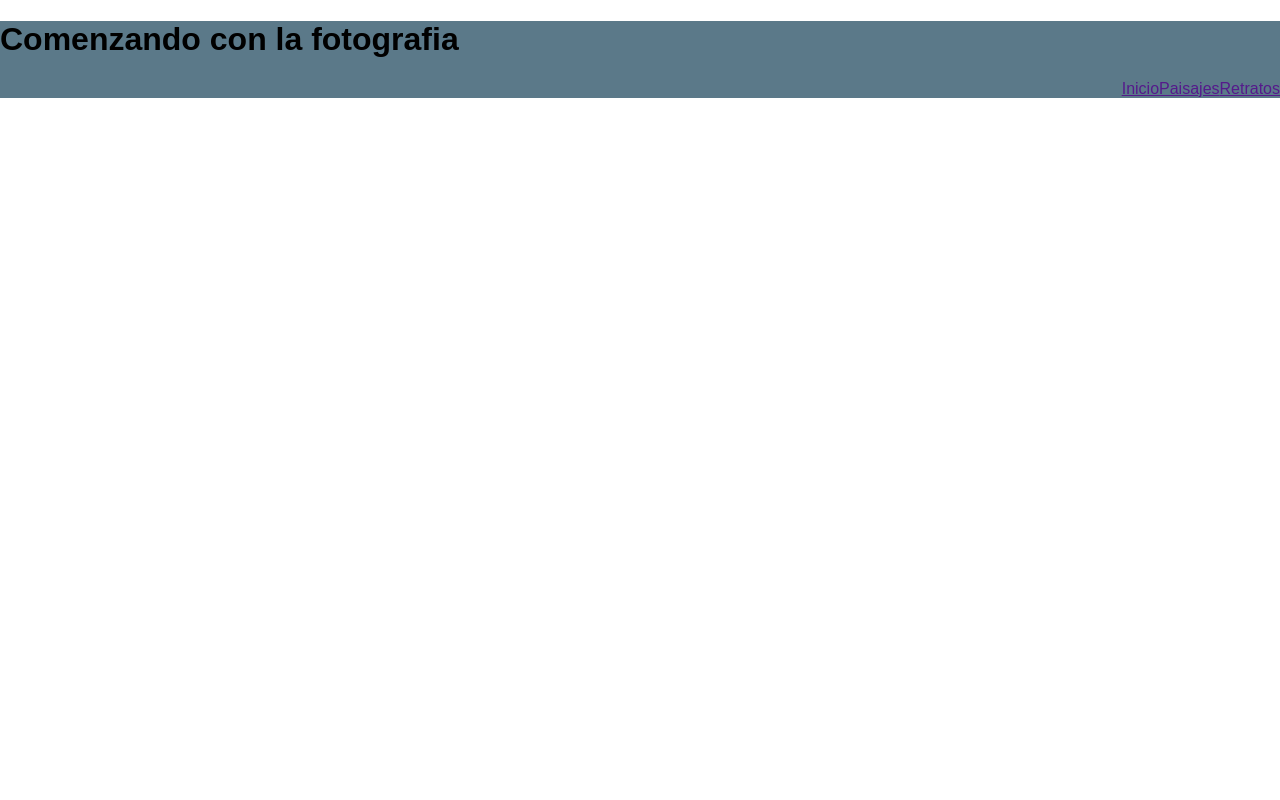
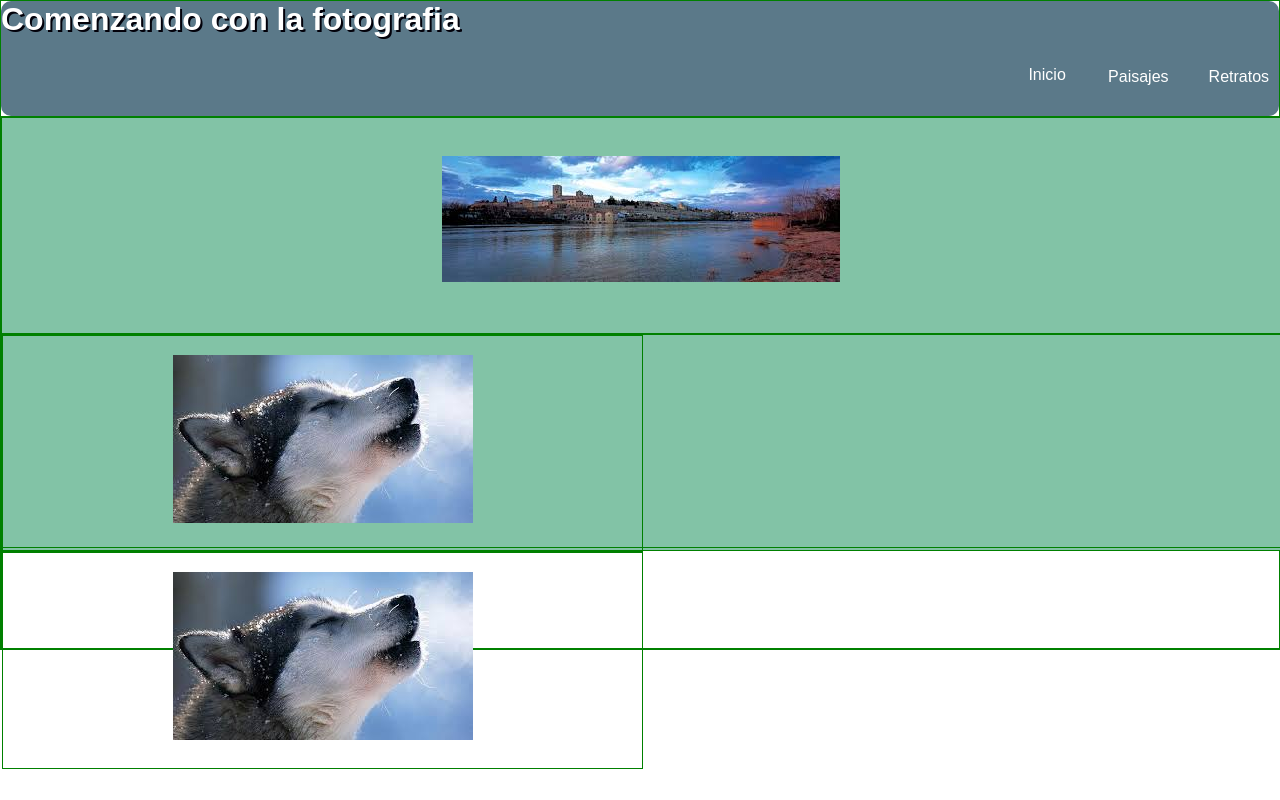
Before and after one commit to DiegoAmadoll/Comenzando-con-la-fotografia, a plain HTML site: page index.html in a window 1280 px wide. Drawn offline with Linux system fonts and the light colour scheme.

Commit message:
magenes del centro

```diff
--- a/css/fotografia.css
+++ b/css/fotografia.css
@@ -1,13 +1,19 @@
+
+
+
 body{
+	height: 80%;
 	margin: 0;
-	padding: 0;
 	font-family: sans-serif;
+	border: solid 1px green;
 }
+
 
 /*cabecera*/
 header{
 	width:100%;
 	background: #5b7989;
+	border-radius: 10px;
 
 }
 /*navegacion*/
@@ -17,10 +23,20 @@ header{
 }
 header label {
 	display:none;
-	width: 30px;
-	height: 30px;
-	padding:10;
+	width: 20px;
+	height: 20px;
+	padding:10px;
 	border-right: 1px solid green;
+
+}
+/*textotitulo*/
+h1{
+	margin: 0px;
+	padding: 0px;
+	text-align: left;
+	color: white;
+	text-shadow: 2px 2px #02010a;
+
 }
 header label:hover{
 	cursor: pointer;
@@ -36,23 +52,70 @@ header label:hover{
 
 }
 
-
-
 .menu ul :hover{
-	background: (0,0,0,0.3);
-}
-
-}
-.menu ul li a {
-
-	color:white;
-	text-decoration: none;
-	display:block;
-	padding: 15px 20px;
-
+	background:rgba(0,0,0,0.3);
 }
 
 
+.menu  li a {
+	display:block;
+	margin: 10%;
+	padding:  20px;
+	text-decoration: none;
+	color:white;
+}
+/*centro*/
+.central{
+	width: 100%;
+	height: 430px;
+	border-top: 1px solid green;
+}
+
+/*imagen centro*/
+.imagen{
+	width: 100%;
+	height: 50%;
+	background:  #82c3a6;
+	border: solid 1px green;
+
+}
+img{
+	padding: 3%;
+	display: block;
+	margin: auto;
+}
+/*imagen centro 2*/
+.imagenabajo{
+	width: 100%;
+	height: 50%;
+	background:  #82c3a6;
+	border: solid 1px green;
+}
+#foto{
+	width: 50%;
+	height: 100%;
+	border: solid 1px green;
+}
+
+.foto2{
+
+	width: 50%;
+	height: 100%;
+	border: solid 1px green;
+}
+
+img{
+	float: center;
+}
+
+
+/*pie de pagina*/
+#piepagina{
+	width: 100%;
+	height:100px;
+	border: solid 1px green;
+	float: fixed;
+}
 
 @media (max-width:768px){
 header label{
@@ -60,10 +123,10 @@ header label{
 .menu{
 	position: absolute;
 	background:#5b7989;
-
-	width: 70%;
-	margin-left:  -70%;
-	transition: all 1.5s;
+    text-align: center;
+	width: 50%;
+	margin-left:  -50%;
+	transition: all 1.0s;
 }
 .menu ul {
 	flex-direction: column;
@@ -74,10 +137,3 @@ header label{
 #btn-menu:checked ~.menu {
 	margin:0;
 }
-/*textotitulo
-.h1borde{
-	text-align: left;
-	color: white;
-	text-shadow: 2px 2px #02010a;
-
-}
--- a/index.html
+++ b/index.html
@@ -4,22 +4,21 @@
 	<link rel="stylesheet" type="text/css" href="css/fotografia.css">
 	<title>Comenzando con la fotografia</title>
 </head>
+<div class ="contenedor">
 
 <!--Cabecera -->
 	<header>
 		<!--textotitulo -->
-		<div class="h1borde">
- 			<h1>
- 				Comenzando con la fotografia
 
+ 		<h1>Comenzando con la fotografia</h1>
 
-			</h1>
-
+		<!--textotitulo -->
 			<input type="checkbox" id="btn-menu" >
-			<label for="btn-menu"><img src="img/Menu.png"></label>
+			<label for="btn-menu"><img src="Capa1.png">  </label>
 
  			<!--Navegación -->
  				<div class ="menu">
+
 					<ul>
 
 						<li><a href="">Inicio</a></li>
@@ -28,13 +27,21 @@
 
 					</ul>
 				</div>
-
-			</div>
-		</element>
  		</div>
 
 			</header>
 <body>
 
+		<div class="central">
+			<div class="imagen"> <img src="img/descarga3.jpg"> </div>
+
+			<div class="imagenabajo">
+				<div id="foto"><img src="img/lobo.jpg"></div>
+				<div class="foto2"><img src="img/lobo.jpg"></div>
+			</div>
+		</div>
+			<div id="piepagina"></div>
 </body>
+
+</div>
 </html>
```
Also changed, not shown: img/Capa1.png (added), img/descarga3.jpg (added), img/lobo.jpg (added), img/luna.jpg (added), img/menu1.jpg (added), img/menu2.png (added), img/paisaje.jpg (added), img/paisaje1.png (added), 1 other file.
